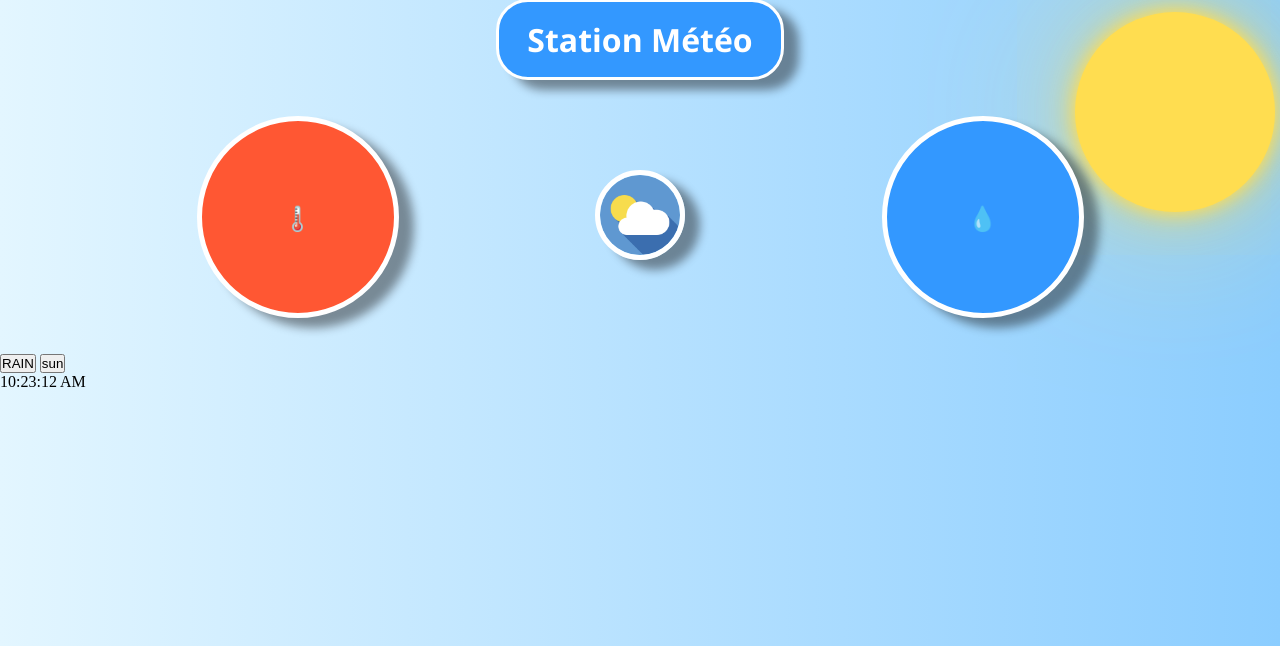
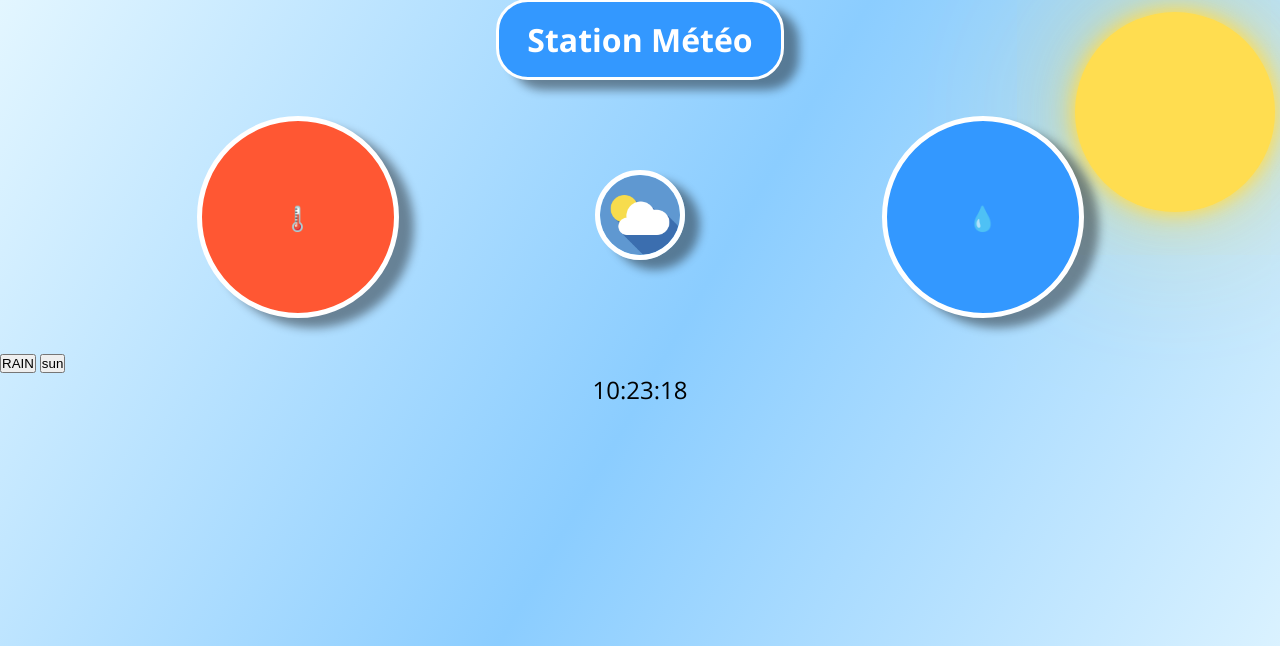
Before and after one commit to GuiguiSlide/GuiguiSlide-station_m-t-o, a PHP site: page / in a window 1280 px wide. Shown: the top 646 px of the page. Run offline with PHP 8.4, Linux system fonts and the light colour scheme; some web fonts are replaced.

Commit message:
transfer

```diff
--- a/index.html
+++ b/index.html
@@ -30,16 +30,11 @@
             </div>
           </div>
         </br></br>
-    <div class="ipcontainer">
-      <p class="ip" hidden>
-        La drogue est un problème majeur dans la société, causant de nombreux dommages sur la santé et le bien-être des individus. Elle entraîne une dépendance physique et psychologique, rendant difficile l’arrêt de la consommation. Les effets secondaires incluent des troubles du comportement, des pertes de mémoire et des maladies graves. L’usage de drogues peut aussi provoquer des accidents, car il altère les réflexes et le jugement. Sur le plan social, la toxicomanie détruit les relations familiales et amicales. Elle favorise la criminalité et la marginalisation des consommateurs. De plus, la production et le trafic de drogue alimentent des réseaux illégaux dangereux. Les coûts médicaux liés aux traitements des addictions sont élevés et pèsent sur les systèmes de santé. La drogue nuit aussi aux performances scolaires et professionnelles, menant souvent à la précarité. Elle peut provoquer des overdoses mortelles, mettant fin à des vies prématurément. La prévention et l’éducation sont essentielles pour limiter ce fléau.
-      </p>
       </div>
       <button onclick="RAIN()">RAIN</button>
       <button onclick="sun()">sun</button>
       <div id="MyClockDisplay" class="clock" onload="showTime()"></div>
     </div>
   </div><!--the final countdiv-->
-
   <script src="main.js"></Script>
 </body>
--- a/main.js
+++ b/main.js
@@ -4,17 +4,6 @@
 let isBad = false;
 let israin = false;
 let issun = false;
-
-var date = new Date();
-var h = date.getHours(); // 0 - 23
-var m = date.getMinutes(); // 0 - 59
-var s = date.getSeconds(); // 0 - 59
-var session = "AM";
-
-setInterval('autoRefresh()', 10000);//reload automatique
-setInterval('checkingtempwet()', 1);
-setInterval('time_of_day()',1000);
-showTime();
 
 function autoRefresh() {
     window.location = window.location.href;
@@ -93,28 +82,38 @@
 }
 
 function showTime(){
+    var date = new Date();
+    var h = date.getHours(); // 0 - 23
+    var m = date.getMinutes(); // 0 - 59
+    var s = date.getSeconds(); // 0 - 59
     if(h == 0){
-        h = 12;
+        h = 24;
     }
-    if(h > 12){
-        h = h - 12;
-        session = "PM";
+    if(h > 24){
+        h = h - 24;
     }
     h = (h < 10) ? "0" + h : h;
     m = (m < 10) ? "0" + m : m;
     s = (s < 10) ? "0" + s : s;
-    var time = h + ":" + m + ":" + s + " " + session;
+    var time = h + ":" + m + ":" + s + " ";
     document.getElementById("MyClockDisplay").innerText = time;
     document.getElementById("MyClockDisplay").textContent = time;
     setTimeout(showTime, 1000);
 }
+
 function time_of_day(){
-    if(h>=19&&h<=8){
-        isNight=true
-        document.body.style.background ="linear-gradient(to right, #2c3e50,rgb(76, 161, 175))"
-
+    var h = date.getHours();
+    if(h<=19){
+        if(h>=8){
+            isNight=true
+            document.body.style.background ="linear-gradient(to right, #2c3e50,rgb(76, 161, 175))"
+        }
     }else{
         isNight=false
-        document.body.style.background ="linear-gradient(to right,rgb(227, 246, 255),rgb(139, 205, 255)"
+        document.body.style.background ="linear-gradient(to right,rgb(227, 246, 255),rgb(139, 205, 255),rgb(227, 246, 255)"
     }
 }
+showTime();
+setInterval('autoRefresh()', 1000000);//reload automatique
+setInterval('checkingtempwet()', 1);
+setInterval('time_of_day()',1);
--- a/meteo.css
+++ b/meteo.css
@@ -11,6 +11,16 @@
     background: linear-gradient(120deg,rgb(227, 246, 255),rgb(139, 205, 255), rgb(227, 246, 255));
     background-repeat: no-repeat;
     background-size: cover;
+}
+
+.clock  {
+    display: flex;
+    justify-content: center;
+    top: 10px;
+    left: "10px";
+    font-size: 1.5rem;
+    font-family: "Open Sans", sans-serif;
+    text-align: left;
 }
 
 /*TITLE*/
```
Lines whose indentation alone changed are shown as unchanged.
